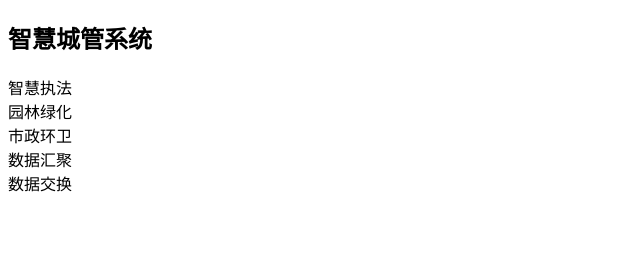
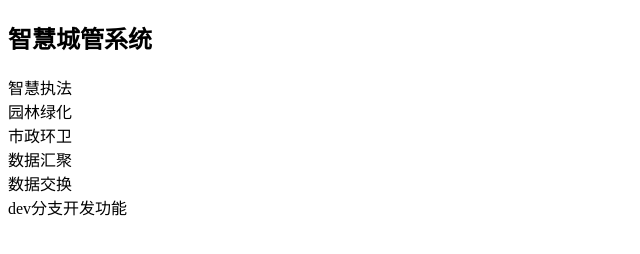
Before and after one commit to kraws1/git_demo3, a plain HTML site: page index.html in a window 1280 px wide. Shown: the whole page, without its empty margins (0-640 px from the left). Drawn offline with Linux system fonts and the light colour scheme.

Commit message:
dev分支修改

```diff
--- a/index.html
+++ b/index.html
@@ -15,5 +15,6 @@
 <div>市政环卫</div>
 <div>数据汇聚</div>
 <div>数据交换</div>
+<div>dev分支开发功能</div>
 </body>
 </html>
```
